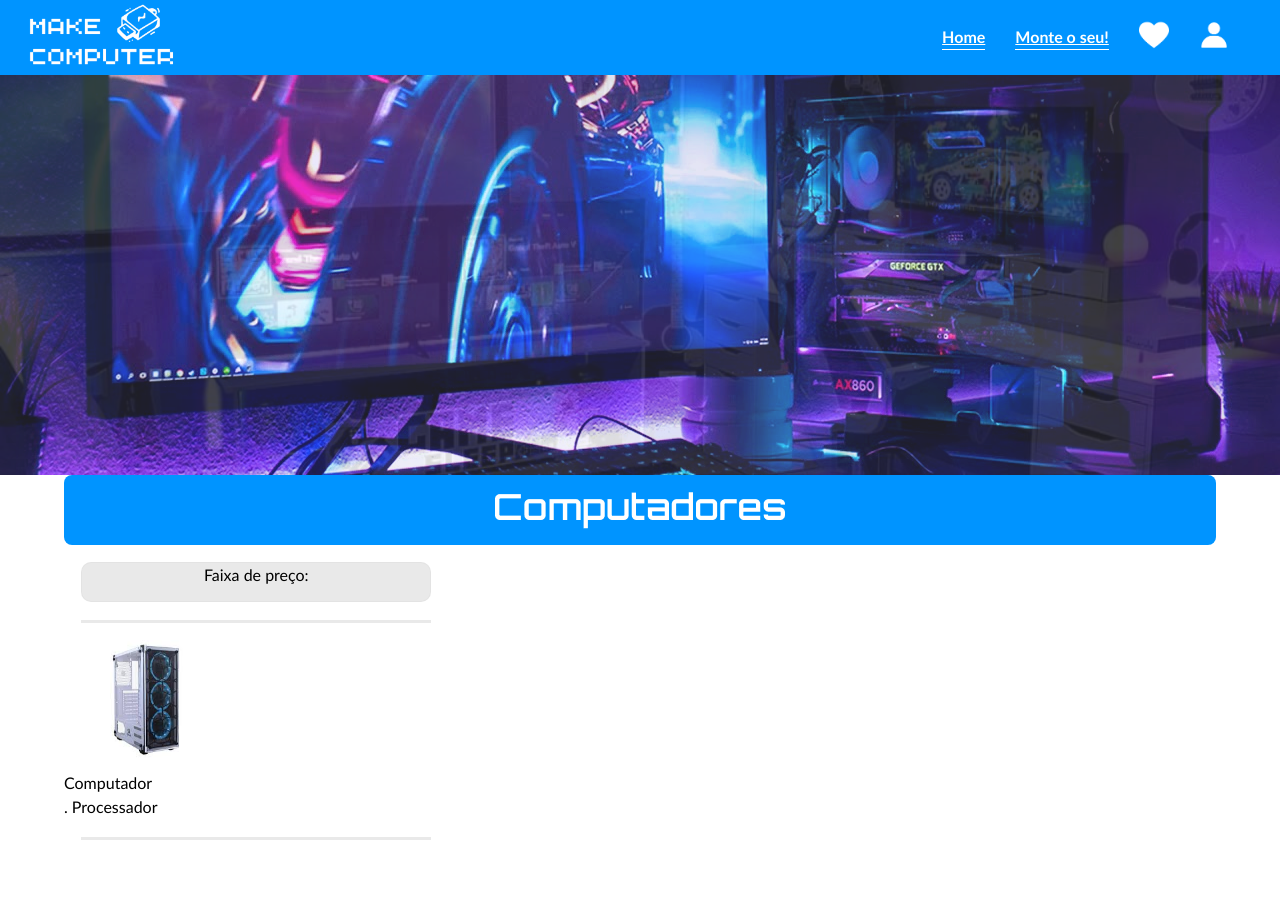
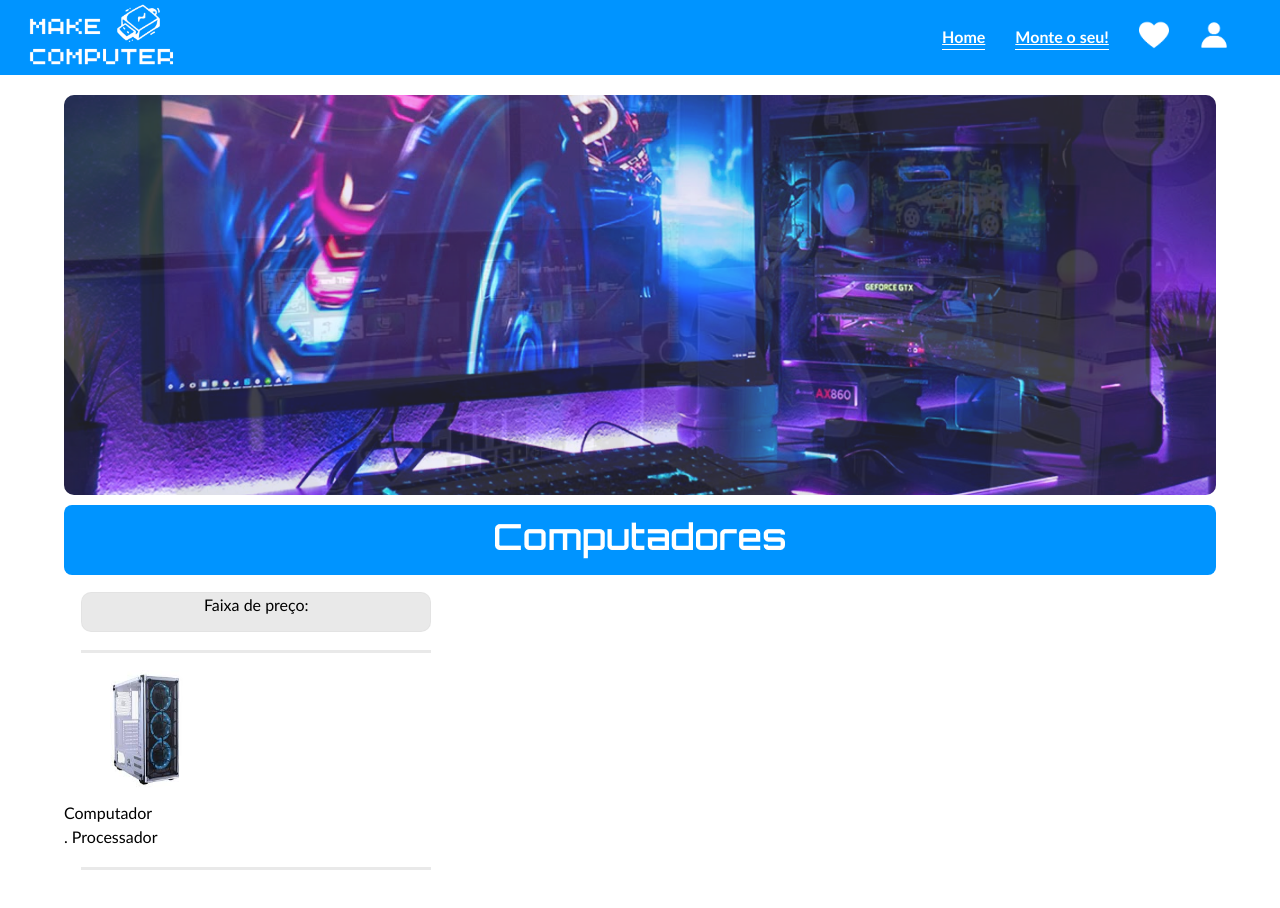
Before and after one commit to joaosouzaa01/TCC, an Angular app: page / in a window 1280 px wide. Shown: the top 908 px of the page. Before the commit the page ends 881 px from the top, so only its background shows below. Built offline with nearby package versions, Linux system fonts and the light colour scheme; a web font is replaced by a local one.

Commit message:
Ajuste de posição do Slide

```diff
--- a/src/app/shared/components/cards/cards.component.scss
+++ b/src/app/shared/components/cards/cards.component.scss
@@ -1,6 +1,6 @@
 .geral{
  width: 90%;
- margin: auto;
+ margin: 30px auto;
 
 .cards__container{
     width: 100%;
--- a/src/app/shared/components/slideshow/slideshow.component.html
+++ b/src/app/shared/components/slideshow/slideshow.component.html
@@ -1,31 +1,5 @@
-<!-- <div class="slideshow">
-  <div class="mySlides fade"> -->
-
-  <!-- </div> -->
-  <!-- <div class="mySlides fade">
-      <div class="numbertext">2 / 3</div>
-      <img src="../../../../assets/img/pc-smt.png" style="width: 100%" />
-      <div class="text">Caption Three</div>
-    </div>
-    <div class="mySlides fade">
-      <div class="numbertext">3 / 3</div>
-      <img src="../../../../assets/img/pc-smt.png" style="width: 100%" />
-      <div class="text">Caption Three</div>
-    </div> -->
-<!-- </div> -->
-
-<!-- <div style="text-align: center">
-  <span class="dot" onclick="currentSlide(1)"></span>
-  <span class="dot" onclick="currentSlide(2)"></span>
-  <span class="dot" onclick="currentSlide(3)"></span>
-</div> -->
-
-<!-- ola  -->
-
 <div id="slider">
-  <img class="selected" src="../../../../assets/img/game 2.png" alt="Image1">
-  <img src="../../../../assets/img/game 3.png" alt="Image2">
-  <img src="../../../../assets/img/gamer 5.png" alt="Image3">
-
-
+  <img class="selected" src="../../../../assets/img/game 2.png" alt="Image1" />
+  <img src="../../../../assets/img/game 3.png" alt="Image2" />
+  <img src="../../../../assets/img/gamer 5.png" alt="Image3" />
 </div>
--- a/src/app/shared/components/slideshow/slideshow.component.scss
+++ b/src/app/shared/components/slideshow/slideshow.component.scss
@@ -10,15 +10,6 @@ body {
 img{
   vertical-align: middle;
 }
-
-
-// .slideshow {
-//   margin: auto;
-// }
-
-// .mySlides {
-// display: none;
-// }
 
 .text {
   color: #f2f2f2;
@@ -38,29 +29,9 @@ img{
   top: 0;
 }
 
-// .dot {
-//   height: 15px;
-//   width: 15px;
-//   margin: 0 2px;
-//   background-color: #bbb;
-//   border-radius: 50%;
-//   display: inline-block;
-//   transition: background-color 0.6s ease;
-// }
-
 .active {
   background-color: #717171;
 }
-
-// .fade {
-//   animation-name: fade;
-//   animation-duration: 1.5s;
-// }
-
-// @keyframes fade {
-//   from {opacity: .4}
-//   to {opacity: 1}
-// }
 
 #slider {
   width: 100%;
@@ -71,14 +42,12 @@ img{
 
 #slider img{
   opacity: 0;
-
   position: absolute;
-
-  width: 100%;
+  width: 90%;
   height: 100%;
-
+  margin: 20px 5%;
   object-fit: cover;
-
+  border-radius: 10px;
   transition: opacity 800ms;
 }
 
```
